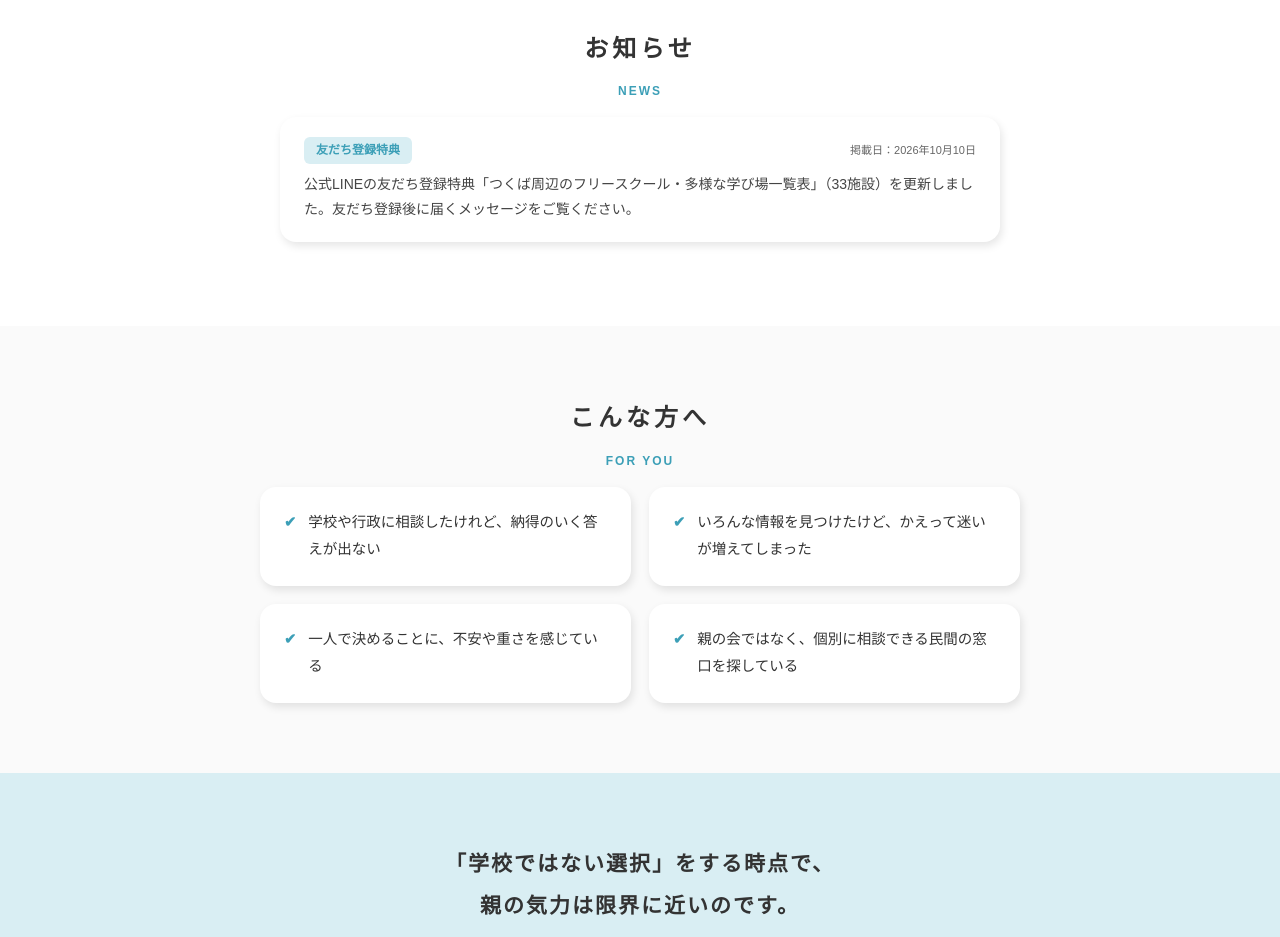
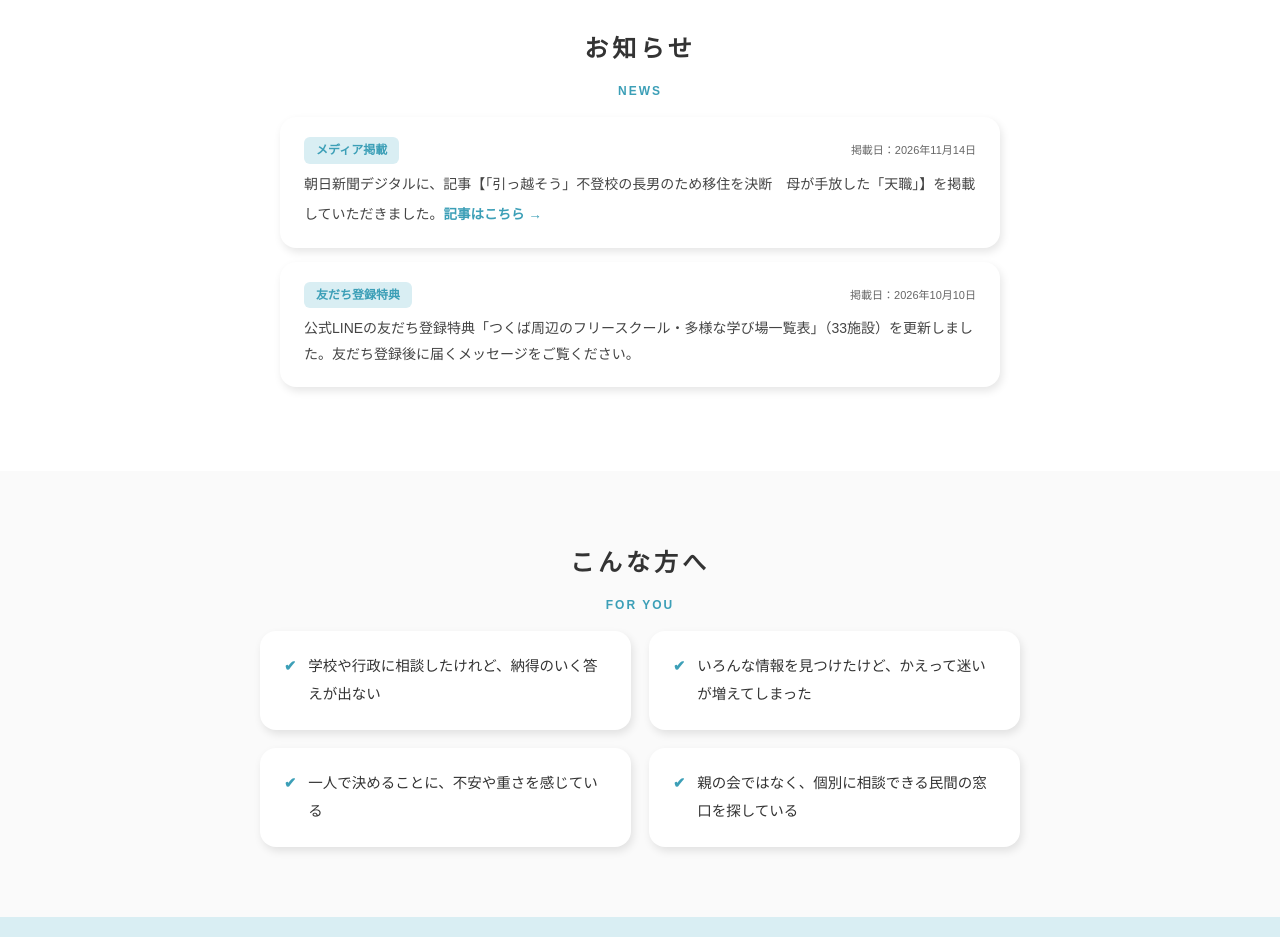
Before and after one commit to otibisan-lang/tfc-site, a plain HTML site: page index.html in a window 1280 px wide. Shown: the part 1040-1977 px from the top of the page. Drawn offline with Linux system fonts and the light colour scheme; a script that the page names is missing; a web font is replaced by a local one.

Commit message:
お知らせ欄に朝日新聞デジタルの掲載記事を追加
Co-Authored-By: Claude Sonnet 5.5 <noreply@anthropic.com>

```diff
--- a/index.html
+++ b/index.html
@@ -595,20 +595,18 @@
     <ul class="notice-list">
       <li>
         <div class="notice-head">
+          <span class="notice-tag">メディア掲載</span>
+          <span class="notice-date">掲載日：2026年11月14日</span>
+        </div>
+        <p>朝日新聞デジタルに、記事【「引っ越そう」不登校の長男のため移住を決断　母が手放した「天職」】を掲載していただきました。<a class="ext-link" href="https://www.asahi.com/articles/ASVCB25PMVCBUTNB023M.html" target="_blank" rel="noopener">記事はこちら →</a></p>
+      </li>
+      <li>
+        <div class="notice-head">
           <span class="notice-tag">友だち登録特典</span>
           <span class="notice-date">掲載日：2026年10月10日</span>
         </div>
         <p>公式LINEの友だち登録特典「つくば周辺のフリースクール・多様な学び場一覧表」（33施設）を更新しました。友だち登録後に届くメッセージをご覧ください。</p>
       </li>
-      <!-- メディア掲載の実績ができたら、このコメントを外して公開する（例：朝日新聞掲載の際）
-      <li>
-        <div class="notice-head">
-          <span class="notice-tag">メディア掲載</span>
-          <span class="notice-date">掲載日：2026年◯月◯日</span>
-        </div>
-        <p>〇〇に掲載していただきました。<a class="ext-link" href="https://note.com/tfc298" target="_blank" rel="noopener">記事はこちら →</a></p>
-      </li>
-      -->
     </ul>
   </div>
 </section>
```
